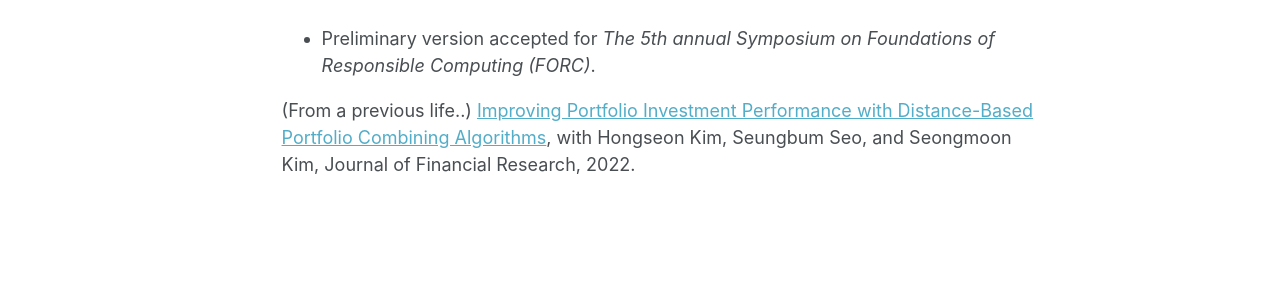
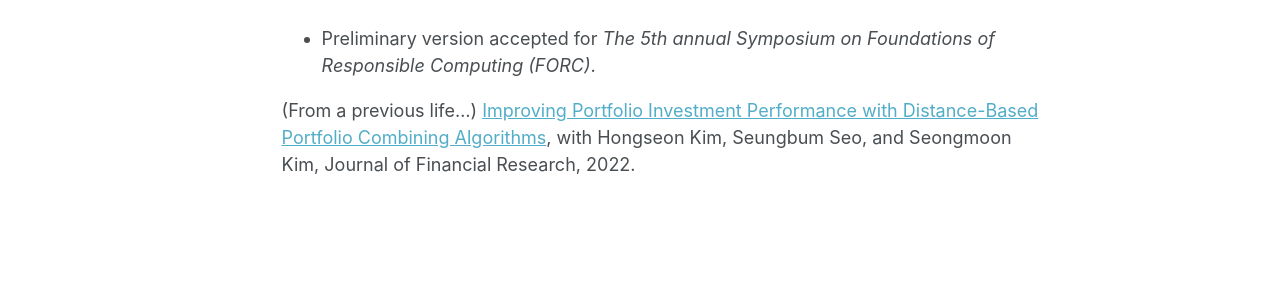
Before and after one commit to soonbong-lee/soonbong-lee.github.io, a Jekyll site: the page built from _pages/about.md, in a window 1280 px wide and 1080 px high. Shown: the part 480-773 px from the top of the window. Built offline with Jekyll 4.4.1, drawn with Linux system fonts in a browser that asks for light colours.

```diff
--- a/_pages/about.md
+++ b/_pages/about.md
@@ -15,4 +15,4 @@ Research
 
 - Preliminary version accepted for *The 5th annual Symposium on Foundations of Responsible Computing (FORC)*.
 
-(From a previous life..) [Improving Portfolio Investment Performance with Distance-Based Portfolio Combining Algorithms](https://onlinelibrary.wiley.com/doi/full/10.1111/jfir.12303), with Hongseon Kim, Seungbum Seo, and Seongmoon Kim, Journal of Financial Research, 2022.
+(From a previous life...) [Improving Portfolio Investment Performance with Distance-Based Portfolio Combining Algorithms](https://onlinelibrary.wiley.com/doi/full/10.1111/jfir.12303), with Hongseon Kim, Seungbum Seo, and Seongmoon Kim, Journal of Financial Research, 2022.
```
